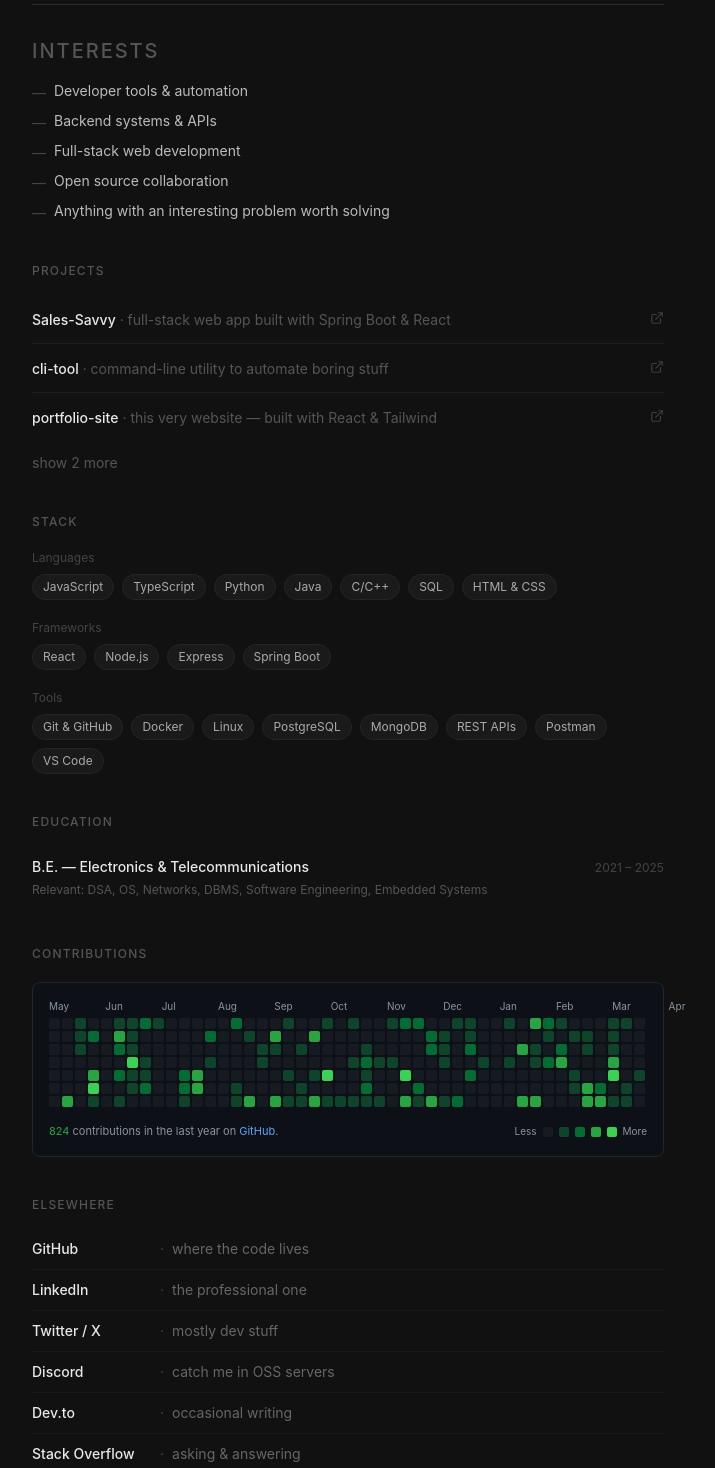
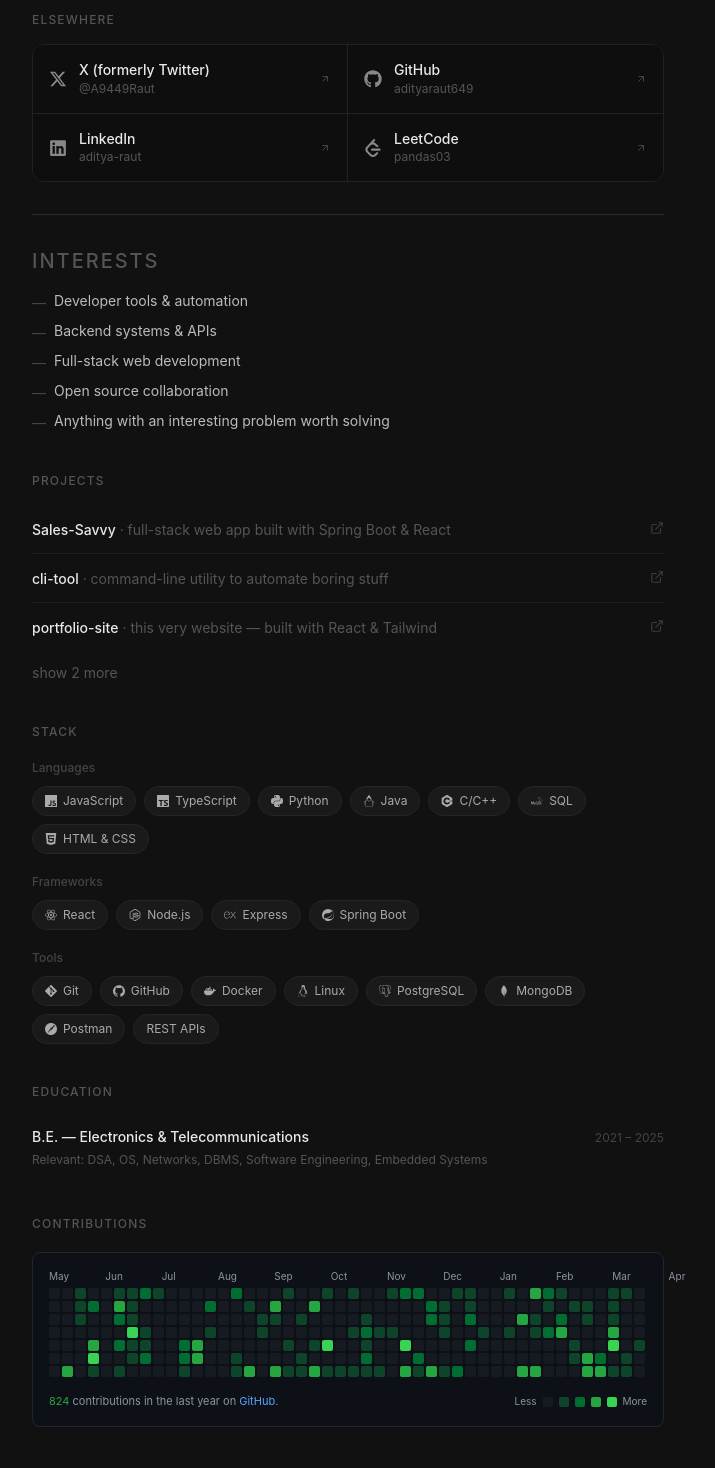
Before and after one commit to adityaraut649/aditya, a React (Vite) app: page / in a window 1280 px wide. Shown: the part 700-2168 px from the top of the page, without its empty margins (292-1007 px from the left). Built offline with nearby package versions, Linux system fonts and the light colour scheme.

Commit message:
Adding The Skill Section Commit

```diff
--- a/package.json
+++ b/package.json
@@ -10,8 +10,10 @@
   },
   "dependencies": {
     "clsx": "2.1.1",
+    "lucide-react": "^1.14.0",
     "react": "19.2.3",
     "react-dom": "19.2.3",
+    "react-icons": "^5.6.0",
     "tailwind-merge": "3.4.0"
   },
   "devDependencies": {
--- a/src/App.tsx
+++ b/src/App.tsx
@@ -45,6 +45,8 @@
           </p>
         </section>
 
+        <ElsewhereSection />
+
         {/* Interests */}
         <section className="mt-8">
           <div className="border-t border-[#2a2a2a] my-8"></div>
@@ -67,6 +69,7 @@
           </ul>
         </section>
 
+
         <ProjectsSection />
         <SkillsSection />
         <EducationSection />
@@ -77,7 +80,6 @@
           <ContributionGraph />
         </section>
 
-        <ElsewhereSection />
         <ContactSection />
         <Footer />
       </div>
--- a/src/components/ElsewhereSection.tsx
+++ b/src/components/ElsewhereSection.tsx
@@ -1,36 +1,79 @@
-const links = [
-  { label: "GitHub", href: "https://github.com/adityaraut649", desc: "where the code lives" },
-  { label: "LinkedIn", href: "https://www.linkedin.com/in/aditya-raut-%E2%9A%A1-6b7988215/", desc: "the professional one" },
-  { label: "Twitter / X", href: "https://x.com/A9449Raut", desc: "mostly dev stuff" },
-  { label: "Discord", href: "https://discord.com/channels/@me", desc: "catch me in OSS servers" },
-  { label: "Dev.to", href: "https://dev.to/adityaraut649", desc: "occasional writing" },
-  { label: "Stack Overflow", href: "https://stackoverflow.com/users/10957452/aditya-raut", desc: "asking & answering" },
-  { label: "LeetCode", href: "https://leetcode.com/u/pandas03/", desc: "solving problems" },
+import { FaGithub, FaLinkedin } from "react-icons/fa6";
+import { FaXTwitter } from "react-icons/fa6";
+import { SiLeetcode } from "react-icons/si";
+import { IconType } from "react-icons";
+
+type LinkItem = {
+  label: string;
+  href: string;
+  username: string;
+  Icon: IconType;
+};
+
+const links: LinkItem[] = [
+  {
+    label: "X (formerly Twitter)",
+    href: "https://x.com/A9449Raut",
+    username: "@A9449Raut",
+    Icon: FaXTwitter,
+  },
+  {
+    label: "GitHub",
+    href: "https://github.com/adityaraut649",
+    username: "adityaraut649",
+    Icon: FaGithub,
+  },
+  {
+    label: "LinkedIn",
+    href: "https://www.linkedin.com/in/aditya-raut-%E2%9A%A1-6b7988215/",
+    username: "aditya-raut",
+    Icon: FaLinkedin,
+  },
+  {
+    label: "LeetCode",
+    href: "https://leetcode.com/u/pandas03/",
+    username: "pandas03",
+    Icon: SiLeetcode,
+  },
 ];
 
 export default function ElsewhereSection() {
   return (
     <section className="mt-10">
-      <p className="text-[#555] text-xs uppercase tracking-widest mb-4 font-medium">Elsewhere</p>
-      <div className="space-y-0">
-        {links.map((link, idx) => (
-          <div
-            key={link.label}
-            className={`flex items-baseline gap-2 py-2.5 ${
-              idx !== links.length - 1 ? "border-b border-[#1a1a1a]" : ""
-            }`}
+      <p className="text-[#555] text-xs uppercase tracking-widest mb-4 font-medium">
+        Elsewhere
+      </p>
+      <div className="grid grid-cols-2 border border-[#222] rounded-xl overflow-hidden ">
+        {links.map(({ label, href, username, Icon }, idx) => (
+          <a
+            key={label}
+            href={href}
+            target="_blank"
+            rel="noopener noreferrer"
+            className={`group flex items-center gap-3 p-4 bg-[#0e0e0e] hover:bg-[#161616] transition-colors duration-200
+              ${idx % 2 === 0 ? "border-r border-[#222]" : ""}
+              ${idx < links.length - 2 ? "border-b border-[#222]" : ""}
+            `}
           >
-            <a
-              href={link.href}
-              target="_blank"
-              rel="noopener noreferrer"
-              className="text-[#e8e8e8] text-sm hover:text-white transition-colors font-medium min-w-[120px]"
+            <Icon size={18} className="text-[#888] flex-shrink-0" />
+
+            <div className="flex-1 min-w-0">
+              <p className="text-[#e8e8e8] text-sm font-medium leading-tight truncate">
+                {label}
+              </p>
+              <p className="text-[#555] text-xs mt-0.5 truncate">{username}</p>
+            </div>
+
+            <svg
+              className="w-3 h-3 text-[#444] group-hover:text-[#666] flex-shrink-0 transition-colors"
+              viewBox="0 0 24 24"
+              fill="none"
+              stroke="currentColor"
+              strokeWidth={2}
             >
-              {link.label}
-            </a>
-            <span className="text-[#444] text-sm">·</span>
-            <span className="text-[#666] text-sm">{link.desc}</span>
-          </div>
+              <path d="M7 17L17 7M17 7H7M17 7v10" />
+            </svg>
+          </a>
         ))}
       </div>
     </section>
--- a/src/components/SkillsSection.tsx
+++ b/src/components/SkillsSection.tsx
@@ -1,7 +1,50 @@
-const stack = [
-  { category: "Languages", items: ["JavaScript", "TypeScript", "Python", "Java", "C/C++", "SQL", "HTML & CSS"] },
-  { category: "Frameworks", items: ["React", "Node.js", "Express", "Spring Boot"] },
-  { category: "Tools", items: ["Git & GitHub", "Docker", "Linux", "PostgreSQL", "MongoDB", "REST APIs", "Postman", "VS Code"] },
+import {
+  SiJavascript, SiTypescript, SiPython, SiCplusplus,
+  SiHtml5, SiReact, SiNodedotjs, SiExpress,
+  SiSpring, SiGit, SiGithub, SiDocker, SiLinux,
+  SiPostgresql, SiMongodb, SiPostman,
+  SiOpenjdk, SiMysql,
+} from "react-icons/si";
+import { IconType } from "react-icons";
+
+type Skill = { label: string; Icon?: IconType };
+type Category = { category: string; items: Skill[] };
+
+const stack: Category[] = [
+  {
+    category: "Languages",
+    items: [
+      { label: "JavaScript", Icon: SiJavascript },
+      { label: "TypeScript", Icon: SiTypescript },
+      { label: "Python", Icon: SiPython },
+      { label: "Java", Icon: SiOpenjdk },
+      { label: "C/C++", Icon: SiCplusplus },
+      { label: "SQL", Icon: SiMysql },
+      { label: "HTML & CSS", Icon: SiHtml5 },
+    ],
+  },
+  {
+    category: "Frameworks",
+    items: [
+      { label: "React", Icon: SiReact },
+      { label: "Node.js", Icon: SiNodedotjs },
+      { label: "Express", Icon: SiExpress },
+      { label: "Spring Boot", Icon: SiSpring },
+    ],
+  },
+  {
+    category: "Tools",
+    items: [
+      { label: "Git", Icon: SiGit },
+      { label: "GitHub", Icon: SiGithub },
+      { label: "Docker", Icon: SiDocker },
+      { label: "Linux", Icon: SiLinux },
+      { label: "PostgreSQL", Icon: SiPostgresql },
+      { label: "MongoDB", Icon: SiMongodb },
+      { label: "Postman", Icon: SiPostman },
+      { label: "REST APIs" },
+    ],
+  },
 ];
 
 export default function SkillsSection() {
@@ -11,14 +54,15 @@
       <div className="space-y-5">
         {stack.map((group) => (
           <div key={group.category}>
-            <p className="text-[#444] text-xs mb-2">{group.category}</p>
+            <p className="text-[#444] text-xs mb-2.5 font-medium">{group.category}</p>
             <div className="flex flex-wrap gap-2">
-              {group.items.map((item) => (
+              {group.items.map(({ label, Icon }) => (
                 <span
-                  key={item}
-                  className="text-[#aaa] text-xs bg-[#1a1a1a] border border-[#252525] px-2.5 py-1 rounded-full"
+                  key={label}
+                  className="flex items-center gap-1.5 text-[#aaa] text-xs bg-[#1a1a1a] border border-[#252525] px-3 py-1.5 rounded-full hover:border-[#333] hover:text-[#ccc] transition-colors duration-150"
                 >
-                  {item}
+                  {Icon && <Icon size={12} className="flex-shrink-0" />}
+                  {label}
                 </span>
               ))}
             </div>
```
Also changed, not shown: 1 other file (tests, documents, lock files or other folders).
